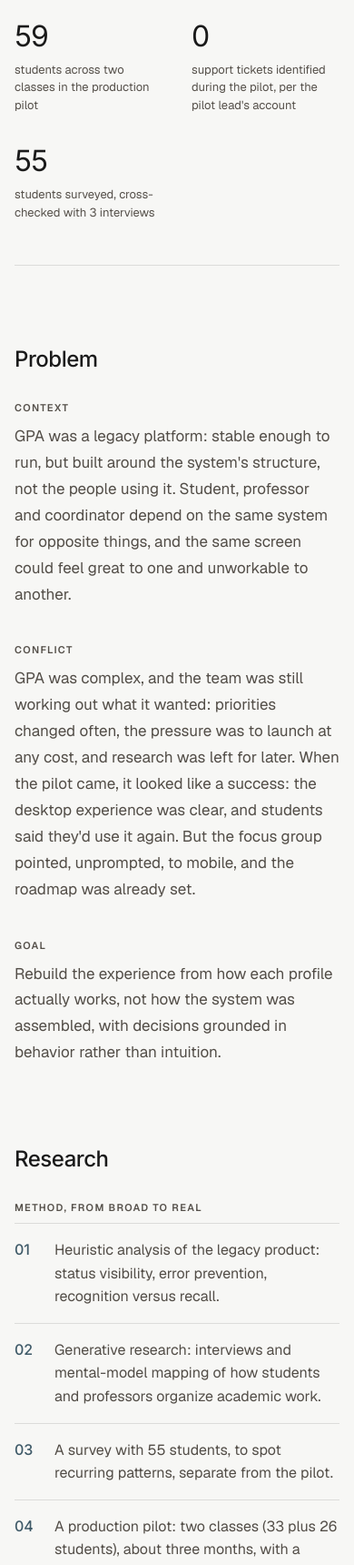
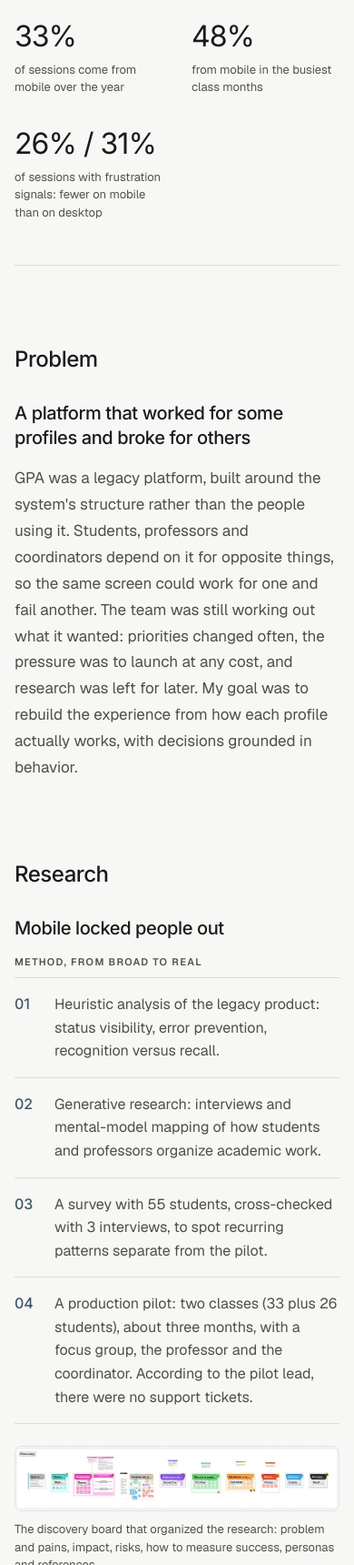
Before and after one commit to s-muller-00/prtfl-mllr, a plain HTML site: page portfolio-sara-cerutti/work/gpa-rebuild/index.html in a window 390 px wide. Shown: the part 2020-3740 px from the top of the page at 91% size. Drawn offline with nearby package versions, Linux system fonts and the light colour scheme; a web font is replaced by a local one.

Commit message:
GPA enxuto: números do celular no topo, problema em um parágrafo, títulos que dizem a conclusão, detalhes recolhidos
Co-Authored-By: Claude Opus 5.5 <noreply@anthropic.com>

```diff
--- a/portfolio-sara-cerutti/work/gpa-rebuild/index.html
+++ b/portfolio-sara-cerutti/work/gpa-rebuild/index.html
@@ -104,47 +104,38 @@
 
     <section class="v2-block v2-stats v2-stats--3" aria-label="Impact">
       <div>
-        <p class="v2-stat-value">59</p>
-        <p class="v2-stat-label" data-i18n="stat1">students across two classes in the production pilot</p>
+        <p class="v2-stat-value">33%</p>
+        <p class="v2-stat-label" data-i18n="ds1">of sessions come from mobile over the year</p>
       </div>
       <div>
-        <p class="v2-stat-value">0</p>
-        <p class="v2-stat-label" data-i18n="stat2">support tickets identified during the pilot, per the pilot lead's account</p>
+        <p class="v2-stat-value">48%</p>
+        <p class="v2-stat-label" data-i18n="ds2">from mobile in the busiest class months</p>
       </div>
       <div>
-        <p class="v2-stat-value">55</p>
-        <p class="v2-stat-label" data-i18n="stat3">students surveyed, cross-checked with 3 interviews</p>
+        <p class="v2-stat-value">26% / 31%</p>
+        <p class="v2-stat-label" data-i18n="ds4">of sessions with frustration signals: fewer on mobile than on desktop</p>
       </div>
     </section>
 
     <section class="v2-block v2-section">
       <h2 class="v2-section-label" data-i18n="problemL">Problem</h2>
       <div class="v2-section-body">
-        <div class="v2-sub">
-          <p class="v2-eyebrow" data-i18n="contextL">Context</p>
-          <p class="v2-text" data-i18n="context">GPA was a legacy platform: stable enough to run, but built around the system's structure, not the people using it. Student, professor and coordinator depend on the same system for opposite things, and the same screen could feel great to one and unworkable to another.</p>
-        </div>
-        <div class="v2-sub">
-          <p class="v2-eyebrow" data-i18n="conflictL">Conflict</p>
-          <p class="v2-text" data-i18n="conflict">GPA was complex, and the team was still working out what it wanted: priorities changed often, the pressure was to launch at any cost, and research was left for later. When the pilot came, it looked like a success: the desktop experience was clear, and students said they'd use it again. But the focus group pointed, unprompted, to mobile, and the roadmap was already set.</p>
-        </div>
-        <div class="v2-sub">
-          <p class="v2-eyebrow" data-i18n="goalL">Goal</p>
-          <p class="v2-text" data-i18n="goal">Rebuild the experience from how each profile actually works, not how the system was assembled, with decisions grounded in behavior rather than intuition.</p>
-        </div>
+        <h3 class="v2-subtitle" data-i18n="xProblemT">A platform that worked for some profiles and broke for others</h3>
+        <p class="v2-text" data-i18n="xProblem">GPA was a legacy platform, built around the system's structure rather than the people using it. Students, professors and coordinators depend on it for opposite things, so the same screen could work for one and fail another. The team was still working out what it wanted: priorities changed often, the pressure was to launch at any cost, and research was left for later. My goal was to rebuild the experience from how each profile actually works, with decisions grounded in behavior.</p>
       </div>
     </section>
 
     <section class="v2-block v2-section">
       <h2 class="v2-section-label" data-i18n="researchL">Research</h2>
       <div class="v2-section-body">
+        <h3 class="v2-subtitle" data-i18n="xResearchT">Mobile locked people out</h3>
         <div class="v2-sub">
           <p class="v2-eyebrow" data-i18n="methodL">Method, from broad to real</p>
           <ol class="v2-steps">
             <li data-i18n="step1">Heuristic analysis of the legacy product: status visibility, error prevention, recognition versus recall.</li>
             <li data-i18n="step2">Generative research: interviews and mental-model mapping of how students and professors organize academic work.</li>
-            <li data-i18n="step3">A survey with 55 students, to spot recurring patterns, separate from the pilot.</li>
-            <li data-i18n="step4">A production pilot: two classes (33 plus 26 students), about three months, with a focus group, the professor and the coordinator.</li>
+            <li data-i18n="step3">A survey with 55 students, cross-checked with 3 interviews, to spot recurring patterns separate from the pilot.</li>
+            <li data-i18n="step4">A production pilot: two classes (33 plus 26 students), about three months, with a focus group, the professor and the coordinator. According to the pilot lead, there were no support tickets.</li>
           </ol>
           <div class="v2-change-shot v2-wide-shot"><figure class="v2-figure"><img class="v2-shot" src="screens/discovery-board.jpg" width="1320" height="260" loading="lazy" alt="The discovery board: one frame per topic, from stakeholders, problem and pains to impact levers, risks, success measures, personas, references and next steps." data-i18n-alt="discAlt" /><figcaption data-i18n="discCap">The discovery board that organized the research: problem and pains, impact, risks, how to measure success, personas and references.</figcaption></figure></div>
           <figure hidden class="v2-figure">
@@ -275,7 +266,7 @@
         <h3 class="v2-subtitle" data-i18n="decisionT">Treat mobile as a participation barrier, not a tweak</h3>
         <div class="v2-sub">
           <p class="v2-eyebrow" data-i18n="choseL">What I chose</p>
-          <p class="v2-text" data-i18n="chose">I brought the finding to the technical and business teams as a participation barrier, not a secondary tweak.</p>
+          <p class="v2-text" data-i18n="chose">The roadmap was already set when the pilot came. I brought the finding to the technical and business teams as a participation barrier, not a secondary tweak.</p>
         </div>
         <div class="v2-sub">
           <p class="v2-eyebrow" data-i18n="howL">How it was decided</p>
@@ -299,6 +290,7 @@
     <section class="v2-block v2-section">
       <h2 class="v2-section-label" data-i18n="consequenceL">Consequence</h2>
       <div class="v2-section-body">
+        <h3 class="v2-subtitle" data-i18n="xResultT">Mobile is now a core part of how GPA is used</h3>
         <div class="v2-sub">
           <p class="v2-eyebrow" data-i18n="betterL">Improved</p>
           <p class="v2-text" data-i18n="better">Mobile moved up the roadmap as a participation issue, and today it is resolved.</p>
@@ -306,11 +298,6 @@
         </div>
         <div class="v2-sub">
           <p class="v2-eyebrow" data-i18n="dataL">What the data shows</p>
-          <div class="v2-stats v2-stats--3 v2-stats--inline" style="margin: 8px 0 20px;">
-            <div><p class="v2-stat-value">33%</p><p class="v2-stat-label" data-i18n="ds1">of sessions come from mobile over the year</p></div>
-            <div><p class="v2-stat-value">48%</p><p class="v2-stat-label" data-i18n="ds2">from mobile in the busiest class months</p></div>
-            <div><p class="v2-stat-value">26% / 31%</p><p class="v2-stat-label" data-i18n="ds4">of sessions with frustration signals, mobile against desktop</p></div>
-          </div>
           <p class="v2-text" data-i18n="data">At the institution with the most sessions, mobile gets more than half of the views on the entry page and the students' project area; at the others, between about 20% and 40%. The pages where professors build and manage, like templates and classes, stay on desktop.</p>
         </div>
         <div class="v2-sub">
@@ -322,10 +309,6 @@
           </div>
           <div class="v2-change-shot v2-wide-shot"><figure class="v2-figure"><img class="v2-shot" src="screens/student-profile.webp" width="2000" height="1110" loading="lazy" alt="A student's public profile: name, course, a short bio, contact buttons, location and the list of their projects. The institution's name is blurred." data-i18n-alt="profAlt" /><figcaption data-i18n="profCap">Each student gets a public profile that gathers their projects, which turns academic work into something they can show.</figcaption></figure></div>
         </div>
-        <div class="v2-sub">
-          <p class="v2-eyebrow" data-i18n="againL">What I'd do differently</p>
-          <p class="v2-text" data-i18n="again">I'd have measured mobile participation before the change, so I could compare the same thing afterward. I don't have a baseline from before, so today the data shows use, not the effect of the change.</p>
-        </div>
       </div>
     </section>
 
@@ -333,7 +316,12 @@
       <h2 class="v2-section-label" data-i18n="staysL">What I take from it</h2>
       <div class="v2-section-body">
         <p class="v2-text" data-i18n="stays2">The pilot looked like a success on desktop and, at the same time, showed a serious problem on mobile. Research is what separated the two and put mobile on the roadmap.</p>
-        <p class="v2-text" style="margin-top: 16px;" data-i18n="stays3">Mobile is used, but in sessions with a form submission or upload it still trails desktop (about 2.5% against 5.6%). That count mixes student deliveries with forms professors fill in to create projects and classes, so I can't yet say whether mobile limits delivery.</p>
+        <details class="v2-details">
+          <summary data-i18n="xMoreSum">What I'd do differently, and what the data doesn't show yet</summary>
+          <p class="v2-eyebrow" style="margin-top: 16px;" data-i18n="againL">What I'd do differently</p>
+          <p class="v2-text" data-i18n="again">I'd have measured mobile participation before the change, so I could compare the same thing afterward. I don't have a baseline from before, so today the data shows use, not the effect of the change.</p>
+          <p class="v2-text" data-i18n="stays3">Mobile is used, but in sessions with a form submission or upload it still trails desktop (about 2.5% against 5.6%). That count mixes student deliveries with forms professors fill in to create projects and classes, so I can't yet say whether mobile limits delivery.</p>
+        </details>
         <p class="v2-caption" data-i18n="disclosure">+A Educação. Some numbers and internal details have been generalized for external use.</p>
       </div>
     </section>
@@ -383,6 +371,11 @@
   <script>
     initV2({
       en: {
+        xProblemT: "A platform that worked for some profiles and broke for others",
+        xProblem: "GPA was a legacy platform, built around the system's structure rather than the people using it. Students, professors and coordinators depend on it for opposite things, so the same screen could work for one and fail another. The team was still working out what it wanted: priorities changed often, the pressure was to launch at any cost, and research was left for later. My goal was to rebuild the experience from how each profile actually works, with decisions grounded in behavior.",
+        xResearchT: "Mobile locked people out",
+        xResultT: "Mobile is now a core part of how GPA is used",
+        xMoreSum: "What I'd do differently, and what the data doesn't show yet",
         discAlt: "The discovery board: one frame per topic, from stakeholders, problem and pains to impact levers, risks, success measures, personas, references and next steps.",
         discCap: "The discovery board that organized the research: problem and pains, impact, risks, how to measure success, personas and references.",
         profAlt: "A student's public profile: name, course, a short bio, contact buttons, location and the list of their projects. The institution's name is blurred.",
@@ -430,8 +423,8 @@
         researchL: "Research", methodL: "Method, from broad to real", insightsL: "Key findings",
         step1: "Heuristic analysis of the legacy product: status visibility, error prevention, recognition versus recall.",
         step2: "Generative research: interviews and mental-model mapping of how students and professors organize academic work.",
-        step3: "A survey with 55 students, to spot recurring patterns, separate from the pilot.",
-        step4: "A production pilot: two classes (33 plus 26 students), about three months, with a focus group, the professor and the coordinator.",
+        step3: "A survey with 55 students, cross-checked with 3 interviews, to spot recurring patterns separate from the pilot.",
+        step4: "A production pilot: two classes (33 plus 26 students), about three months, with a focus group, the professor and the coordinator. According to the pilot lead, there were no support tickets.",
         in1t: "The error had no address", in1: "The professor couldn't pinpoint the error inside a generic feedback field.",
         in2t: "Correction happened outside the product", in2: "Without context in the product, correction spilled into WhatsApp and in-person meetings.",
         in3t: "Mobile locked people out", in3: "A locked screen, cut-off content, and having to rotate the phone to read.",
@@ -448,7 +441,7 @@
         ch3a: "A full set of states: guided empty states, inline errors, success confirmations.",
         decisionL: "Decision", decisionT: "Treat mobile as a participation barrier, not a tweak",
         choseL: "What I chose",
-        chose: "I brought the finding to the technical and business teams as a participation barrier, not a secondary tweak.",
+        chose: "The roadmap was already set when the pilot came. I brought the finding to the technical and business teams as a participation barrier, not a secondary tweak.",
         howL: "How it was decided",
         how: "I presented the finding with the pilot evidence, and the team accepted the recommendation: mobile went onto the roadmap at that point.",
         gaveL: "What I gave up", gaveT: "A portfolio and dashboard request was pushed back so mobile could move up. The evidence for mobile had to outweigh work that was already planned. The portfolio was delivered later, and the dashboard is next.",
@@ -459,7 +452,7 @@
         metaTime: "2024 to 2026",
         ds1: "of sessions come from mobile over the year",
         ds2: "from mobile in the busiest class months",
-        ds4: "of sessions with frustration signals, mobile against desktop",
+        ds4: "of sessions with frustration signals: fewer on mobile than on desktop",
         nextStepL: "What came next",
         nextStep: "I stayed on GPA. The portfolio that was pushed back for mobile is the one I designed and delivered in 2026, and the dashboard is next. I'm also designing how external companies and communities can sign up and submit challenges without the institution losing control.",
         dataL: "What the data shows",
@@ -475,6 +468,11 @@
         viewCase: "View case study"
       },
       pt: {
+        xProblemT: "Uma plataforma que funcionava para alguns perfis e quebrava para outros",
+        xProblem: "O GPA era uma plataforma legada, construída em torno da estrutura do sistema, não das pessoas que a usavam. Estudantes, professores e coordenadores dependem dela para coisas opostas, então a mesma tela podia funcionar para um e falhar para outro. O time ainda estava descobrindo o que queria: as prioridades mudavam com frequência, a pressão era lançar a qualquer custo e a pesquisa ficou para depois. Meu objetivo era reconstruir a experiência a partir de como cada perfil realmente trabalha, com decisões baseadas em comportamento.",
+        xResearchT: "O celular deixava gente de fora",
+        xResultT: "Hoje o celular é parte central do uso do GPA",
+        xMoreSum: "O que eu faria diferente, e o que os dados ainda não mostram",
         discAlt: "O quadro de discovery: um frame por tema, de stakeholders, problema e dores a alavancas de impacto, riscos, medidas de sucesso, personas, referências e próximos passos.",
         discCap: "O quadro de discovery que organizou a pesquisa: problema e dores, impacto, riscos, como medir o sucesso, personas e referências.",
         profAlt: "O perfil público de uma estudante: nome, curso, uma bio curta, botões de contato, cidade e a lista dos projetos dela. O nome da instituição está borrado.",
@@ -522,8 +520,8 @@
         researchL: "Pesquisa", methodL: "Método, do amplo ao real", insightsL: "Principais achados",
         step1: "Análise heurística do legado: visibilidade de status, prevenção de erro, reconhecimento versus memorização.",
         step2: "Pesquisa generativa: entrevistas e mapeamento de modelo mental sobre como estudantes e professores organizam o trabalho acadêmico.",
-        step3: "Um survey com 55 estudantes, para identificar padrões recorrentes, separado do piloto.",
-        step4: "Um piloto em produção: duas turmas (33 mais 26 estudantes), cerca de três meses, com grupo focal, a professora e o coordenador.",
+        step3: "Um questionário com 55 estudantes, cruzado com 3 entrevistas, para identificar padrões recorrentes fora do piloto.",
+        step4: "Um piloto em produção: duas turmas (33 mais 26 estudantes), cerca de três meses, com grupo focal, a professora e o coordenador. Segundo o responsável pelo piloto, não houve chamados de suporte.",
         in1t: "O erro não tinha endereço", in1: "A professora não conseguia localizar o erro num campo de feedback genérico.",
         in2t: "A correção acontecia fora do produto", in2: "Sem contexto no produto, a correção ia para o WhatsApp e para o presencial.",
         in3t: "O celular deixava gente de fora", in3: "Tela travada, conteúdo cortado e precisar girar o telefone para ler.",
@@ -540,7 +538,7 @@
         ch3a: "Um conjunto completo de estados: vazios com orientação, erros inline, confirmações de sucesso.",
         decisionL: "Decisão", decisionT: "Tratar o mobile como barreira de participação, não como ajuste",
         choseL: "O que escolhi",
-        chose: "Levei o achado ao time técnico e de negócio como uma barreira de participação, não um ajuste secundário.",
+        chose: "O roadmap já estava definido quando o piloto veio. Levei o achado ao time técnico e de negócio como uma barreira de participação, não um ajuste secundário.",
         howL: "Como foi decidido",
         how: "Apresentei o achado com a evidência do piloto, e o time aceitou a recomendação: o mobile entrou no roadmap naquele momento.",
         gaveL: "Do que abri mão", gaveT: "Uma demanda de portfólio e dashboard ficou para depois para o mobile subir. A evidência do mobile precisou pesar mais que um trabalho já planejado. O portfólio foi entregue depois, e o dashboard é o próximo.",
@@ -551,7 +549,7 @@
         metaTime: "2024 a 2026",
         ds1: "das sessões vêm do celular ao longo do ano",
         ds2: "pelo celular nos meses de aula mais cheios",
-        ds4: "das sessões com sinais de frustração, celular contra desktop",
+        ds4: "das sessões com sinais de frustração: menos no celular que no desktop",
         nextStepL: "O que veio depois",
         nextStep: "Continuei no GPA. O portfólio que ficou para depois por causa do mobile é o que desenhei e entreguei em 2026, e o dashboard é o próximo. Também estou desenhando como empresas e comunidades externas podem se cadastrar e propor desafios sem que a instituição perca o controle.",
         dataL: "O que os dados mostram",
```
